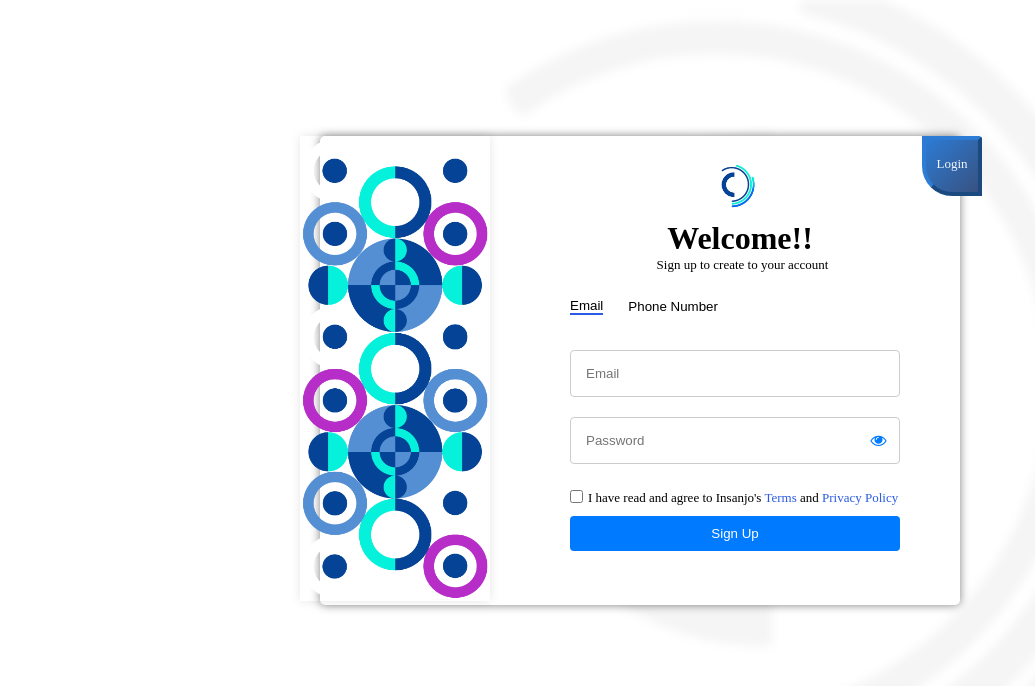
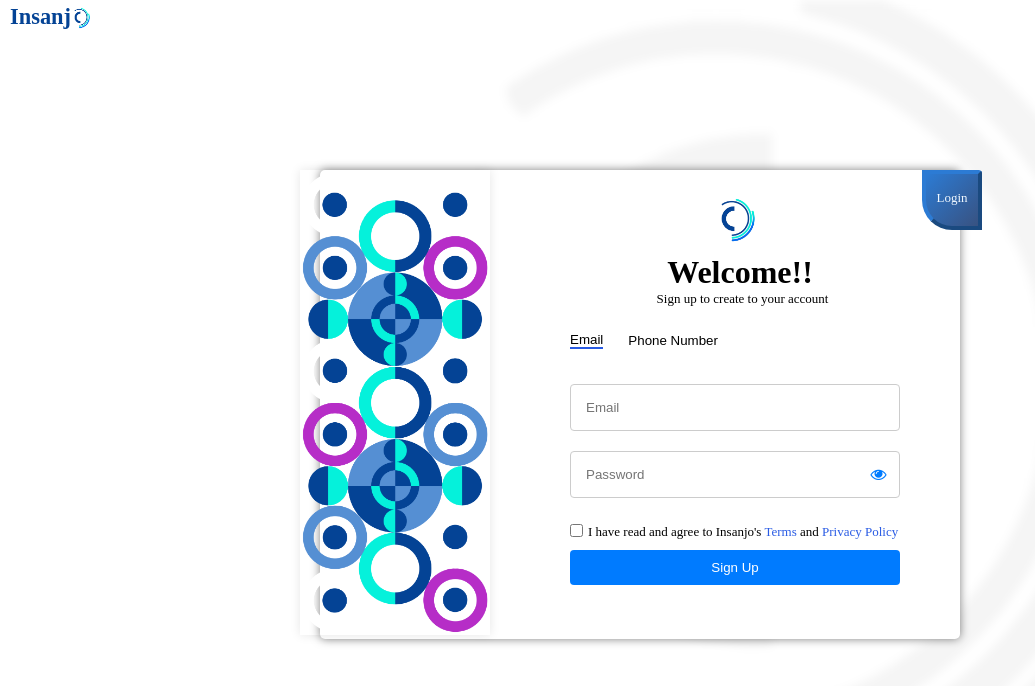
Before and after one commit to Lechi21/Login-SignUp, a plain HTML site: page index.html in a window 1280 px wide. Shown: the whole page, without its empty margins (0-1035 px from the left). Drawn offline with nearby package versions, Linux system fonts and the light colour scheme.

Commit message:
Update index.html
Signed-off-by: Kelechi Gift <112638489+Lechi21@users.noreply.github.com>

```diff
--- a/index.html
+++ b/index.html
@@ -11,6 +11,14 @@
     <title>Login and Signup</title>
 </head>
 <body>
+    <div class="home">
+        <a onclick="goHome(); return false">
+            <div class="Home-logo">
+                <h2 class="home-h2"><b class="color2">Insanj</b></h2>
+                <img src="images/logoBox.png">
+            </div>
+        </a>
+    </div>
     <div class="larger">
         <div class="content">
             <div class="pattern">
```
